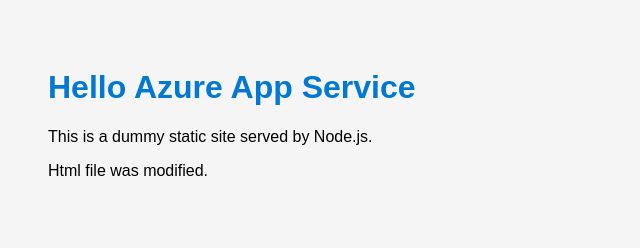
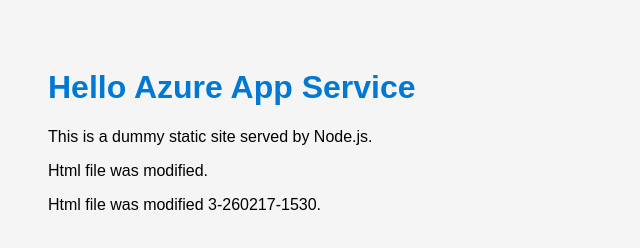
Before and after one commit to Masatomo-cloud/test-app-service-redeploy, a website: page public/index.html in a window 1280 px wide. Shown: the whole page, without its empty margins (0-640 px from the left). Drawn offline with Linux system fonts and the light colour scheme.

Commit message:
html ファイルの更新3-260217

```diff
--- a/public/index.html
+++ b/public/index.html
@@ -11,5 +11,7 @@
     <p>This is a dummy static site served by Node.js.</p>
 
     <p>Html file was modified.</p>
+
+    <p>Html file was modified 3-260217-1530.</p>
   </body>
 </html>
```
